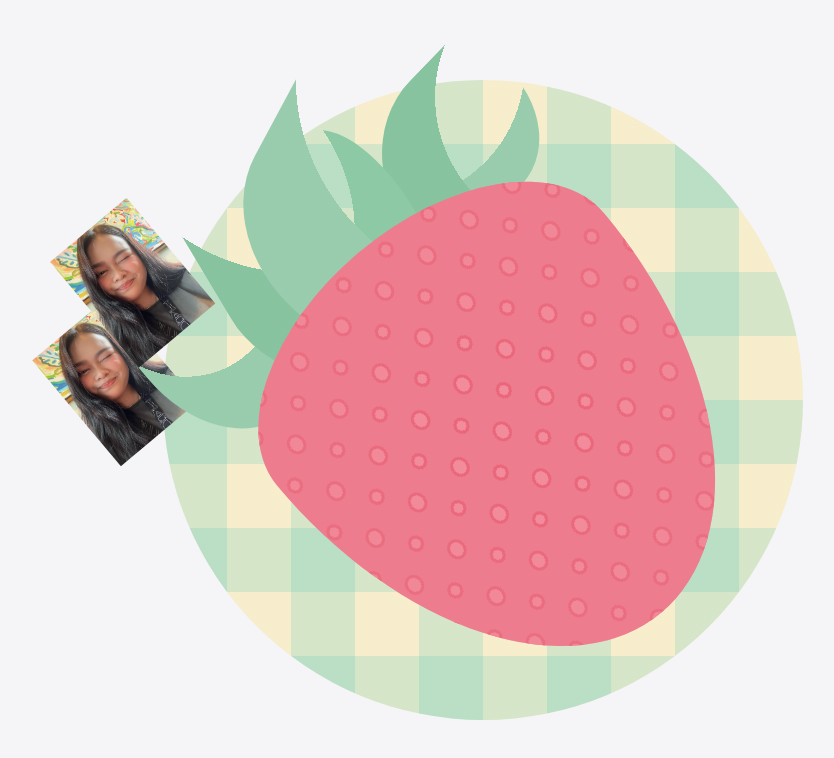
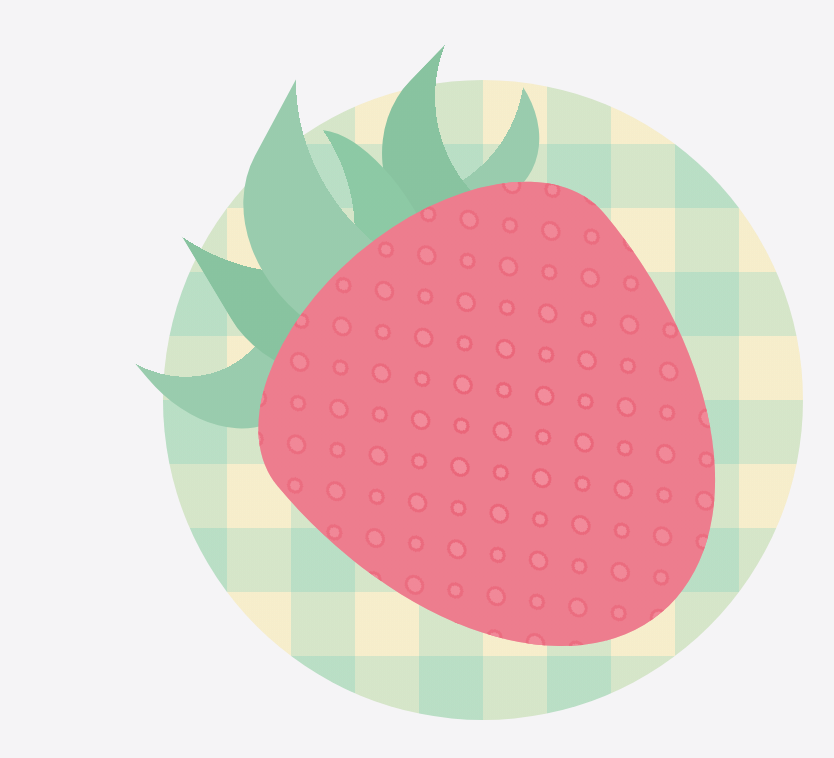
Before and after one commit to zennnnn15/strawberry, a plain HTML site: page index.html in a window 1280 px wide. Shown: the whole page, without its empty margins (157-991 px from the left). Drawn offline with Linux system fonts and the light colour scheme.

Commit message:
Update index.html
njj

```diff
--- a/index.html
+++ b/index.html
@@ -14,11 +14,11 @@
       </div>
       <main>
         <div class="illust-container">
-          <img src="1.png" alt="image" style="width: 100px; height: auto; position: absolute; top: 0; left: 0;">
+
         <div class="leaves-container">
         <div class="leaves"></div>
         <div class="leaves"></div>
-        <img src="1.png" alt="image" style="width: 100px; height: auto; position: absolute; top: 0; left: 0;">
+
         </div>
         <div class="strawberry">
 
@@ -248,4 +248,5 @@ body {
     </style>
 
 </body>
+
 </html>
```
